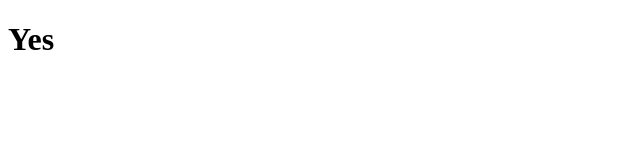
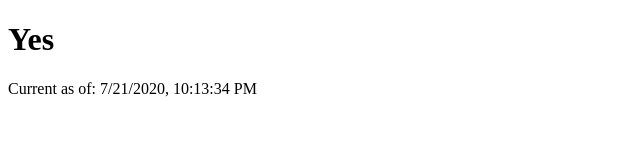
Before and after one commit to isbettywhitestillalive/isbettywhitestillalive.github.io, a plain HTML site: page index.html in a window 1280 px wide. Shown: the whole page, without its empty margins (0-640 px from the left). Drawn offline with Linux system fonts and the light colour scheme.

Commit message:
Update index.html

```diff
--- a/index.html
+++ b/index.html
@@ -2,6 +2,10 @@
 <html>
 <body>
 <h1>Yes</h1>
-<p></p>
+<p>Current as of: <span id="datetime"></span></p>
+<script>
+var dt = new Date();
+document.getElementById("datetime").innerHTML = dt.toLocaleString();
+</script>
 </body>
 </html>
```
